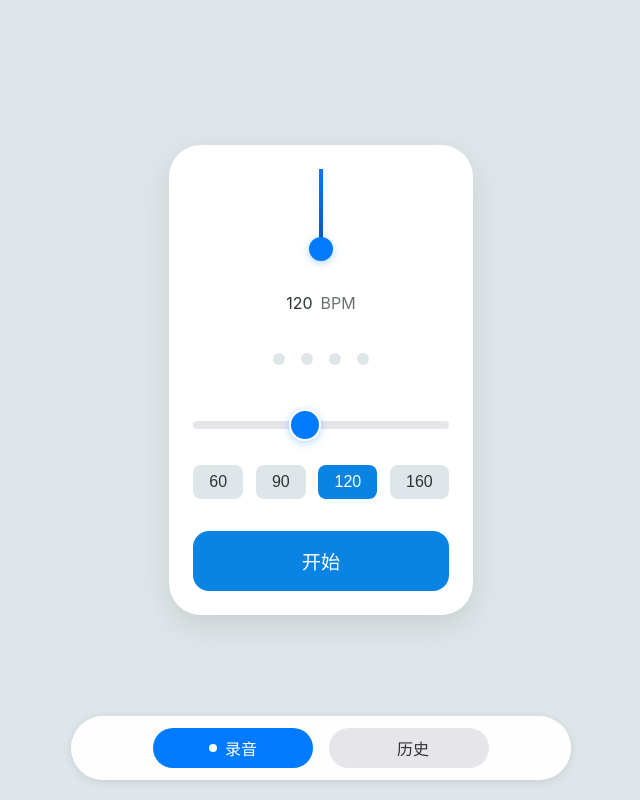
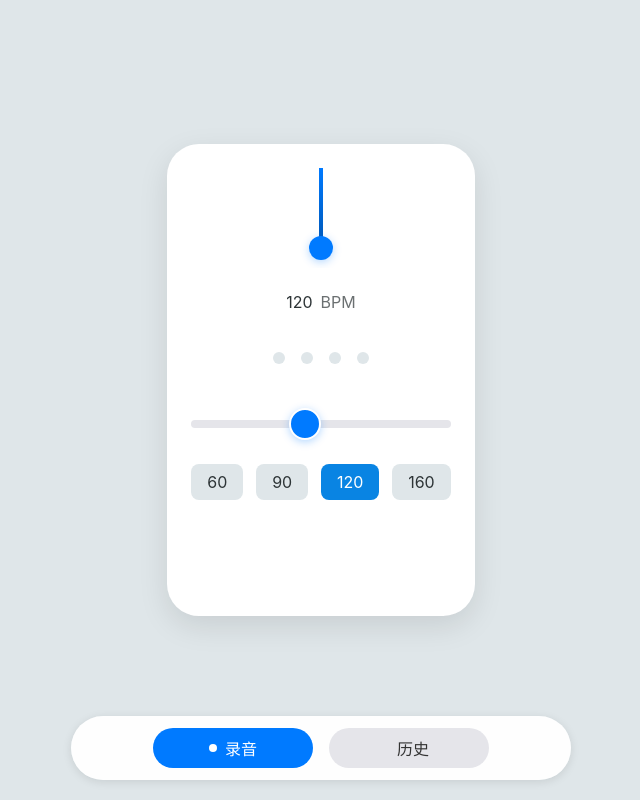
Before and after one commit to iola1999/metronome, a React (Vite) app: page / in a window 1280 px wide. Shown: the whole page, without its empty margins (319-959 px from the left). Built offline with nearby package versions, Linux system fonts and the light colour scheme.

Commit message:
chore: styled component

```diff
--- a/package.json
+++ b/package.json
@@ -9,6 +9,8 @@
     "preview": "vite preview"
   },
   "dependencies": {
+    "@emotion/react": "^11.11.3",
+    "@emotion/styled": "^11.11.0",
     "react": "^18.2.0",
     "react-dom": "^18.2.0"
   },
--- a/src/App.tsx
+++ b/src/App.tsx
@@ -1,12 +1,18 @@
-import { useState } from 'react';
+import { ThemeProvider } from '@emotion/react';
+import { theme } from './styles/theme';
+import { GlobalStyles } from './styles/GlobalStyles';
+import { Container } from './styles/components';
 import { Metronome } from './components/Metronome';
 import { RecordingManager } from './components/RecordingManager';
+import { useState } from 'react';
 
 export const App = () => {
   const [metronomeIsPlaying, setMetronomeIsPlaying] = useState(false);
 
   return (
-    <div className="container">
+    <ThemeProvider theme={theme}>
+      <GlobalStyles theme={theme} />
+      <Container>
         <Metronome
           isPlaying={metronomeIsPlaying}
           onPlayingChange={setMetronomeIsPlaying}
@@ -14,6 +20,7 @@ export const App = () => {
         <RecordingManager
           onPlaybackStart={() => setMetronomeIsPlaying(false)}
         />
-    </div>
+      </Container>
+    </ThemeProvider>
   );
 };
--- /dev/null
+++ b/src/styles/GlobalStyles.tsx
@@ -0,0 +1,49 @@
+import { Global, css } from '@emotion/react';
+import { Theme } from './theme';
+
+export const GlobalStyles = ({ theme }: { theme: Theme }) => (
+  <Global
+    styles={css`
+      * {
+        margin: 0;
+        padding: 0;
+        box-sizing: border-box;
+      }
+
+      body {
+        font-family: -apple-system, BlinkMacSystemFont, "Segoe UI", Roboto, sans-serif;
+        display: flex;
+        justify-content: center;
+        align-items: center;
+        min-height: 100vh;
+        min-height: -webkit-fill-available;
+        background-color: ${theme.colors.background};
+        color: ${theme.colors.primary};
+        overflow: hidden;
+        touch-action: none;
+        position: fixed;
+        width: 100%;
+        height: 100%;
+        padding-top: 0;
+        overscroll-behavior: none;
+        -webkit-overflow-scrolling: none;
+      }
+
+      html {
+        height: -webkit-fill-available;
+        background-color: ${theme.colors.background};
+      }
+
+      button {
+        cursor: pointer;
+        border: none;
+        background: none;
+        font-family: inherit;
+      }
+
+      input {
+        font-family: inherit;
+      }
+    `}
+  />
+);
--- /dev/null
+++ b/src/styles/components.ts
@@ -0,0 +1,81 @@
+import styled from '@emotion/styled';
+import { Theme } from './theme';
+
+type ThemedProps = {
+  theme: Theme;
+};
+
+export const Container = styled.div<ThemedProps>`
+  background: ${({ theme }) => theme.colors.surface};
+  padding: ${({ theme }) => theme.spacing.md};
+  border-radius: ${({ theme }) => theme.borderRadius.lg};
+  box-shadow: ${({ theme }) => theme.shadows.lg};
+  width: 100%;
+  max-width: 500px;
+  margin: 0 auto;
+  margin-top: -5vh;
+`;
+
+export const Button = styled.button<ThemedProps>`
+  padding: ${({ theme }) => theme.spacing.sm} ${({ theme }) => theme.spacing.md};
+  font-size: 1.2rem;
+  background-color: ${({ theme }) => theme.colors.accent};
+  color: white;
+  border-radius: ${({ theme }) => theme.borderRadius.md};
+  transition: ${({ theme }) => theme.transitions.default};
+
+  &:hover {
+    transform: translateY(-2px);
+    box-shadow: ${({ theme }) => theme.shadows.md};
+  }
+`;
+
+export const IconButton = styled(Button)`
+  display: flex;
+  align-items: center;
+  justify-content: center;
+  gap: 8px;
+  padding: 8px;
+  border-radius: ${({ theme }) => theme.borderRadius.full};
+  width: 40px;
+  height: 40px;
+`;
+
+export const Modal = styled.div<ThemedProps & { isOpen: boolean }>`
+  display: ${({ isOpen }) => isOpen ? 'flex' : 'none'};
+  position: fixed;
+  top: 0;
+  left: 0;
+  right: 0;
+  bottom: 0;
+  background-color: rgba(0, 0, 0, 0.5);
+  z-index: 1000;
+  align-items: center;
+  justify-content: center;
+  overscroll-behavior: none;
+  -webkit-overflow-scrolling: none;
+  touch-action: none;
+`;
+
+export const ModalContent = styled.div<ThemedProps>`
+  background: ${({ theme }) => theme.colors.surface};
+  border-radius: ${({ theme }) => theme.borderRadius.md};
+  width: 90%;
+  max-width: 500px;
+  max-height: 70vh;
+  display: flex;
+  flex-direction: column;
+  overflow: hidden;
+`;
+
+export const ModalHeader = styled.div<ThemedProps>`
+  display: flex;
+  justify-content: space-between;
+  align-items: center;
+  padding: ${({ theme }) => theme.spacing.md};
+  border-bottom: 1px solid #f1f1f1;
+  position: sticky;
+  top: 0;
+  background: ${({ theme }) => theme.colors.surface};
+  z-index: 1;
+`;
--- /dev/null
+++ b/src/styles/styled.d.ts
@@ -0,0 +1,6 @@
+import '@emotion/react';
+import { Theme } from './theme';
+
+declare module '@emotion/react' {
+  export interface Theme extends Theme {}
+}
--- /dev/null
+++ b/src/styles/theme.ts
@@ -0,0 +1,35 @@
+export const theme = {
+  colors: {
+    primary: '#2d3436',
+    accent: '#0984e3',
+    background: '#dfe6e9',
+    surface: '#ffffff',
+    error: '#ff3b30',
+    success: '#34c759',
+    warning: '#ff9500'
+  },
+  spacing: {
+    xs: '0.5rem',
+    sm: '1rem',
+    md: '1.5rem',
+    lg: '2rem',
+    xl: '3rem'
+  },
+  borderRadius: {
+    sm: '0.5rem',
+    md: '1rem',
+    lg: '2rem',
+    full: '9999px'
+  },
+  shadows: {
+    sm: '0 2px 8px rgba(0, 0, 0, 0.05)',
+    md: '0 5px 15px rgba(0, 0, 0, 0.1)',
+    lg: '0 10px 30px rgba(0, 0, 0, 0.1)'
+  },
+  transitions: {
+    default: 'all 0.2s ease',
+    slow: 'all 0.3s ease'
+  }
+};
+
+export type Theme = typeof theme;
```
Also changed, not shown: 1 other file (tests, documents, lock files or other folders). Lines whose indentation alone changed are shown as unchanged.
